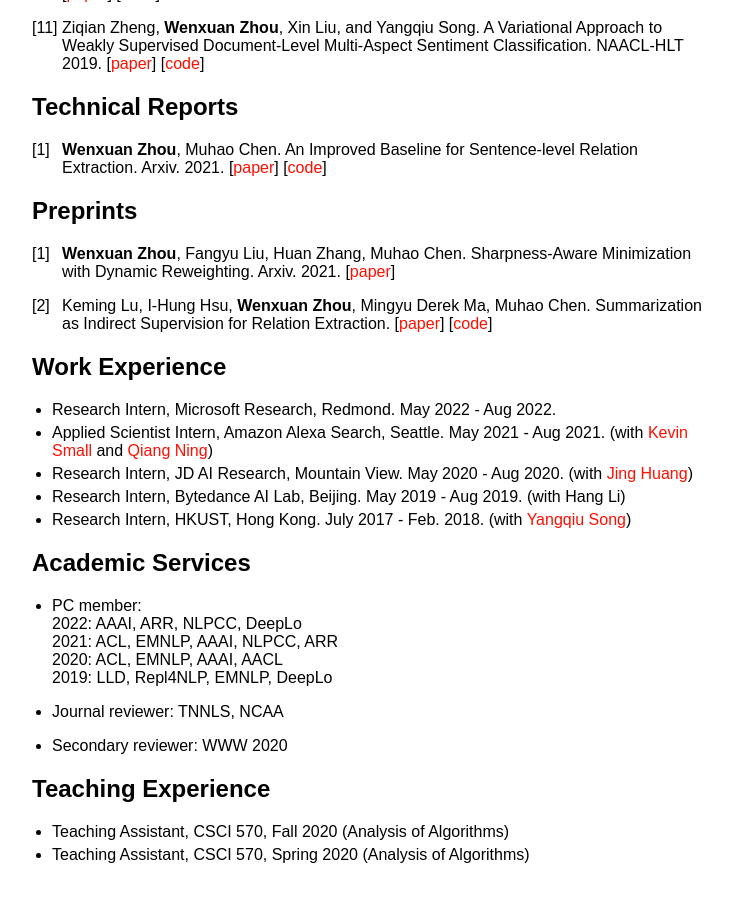
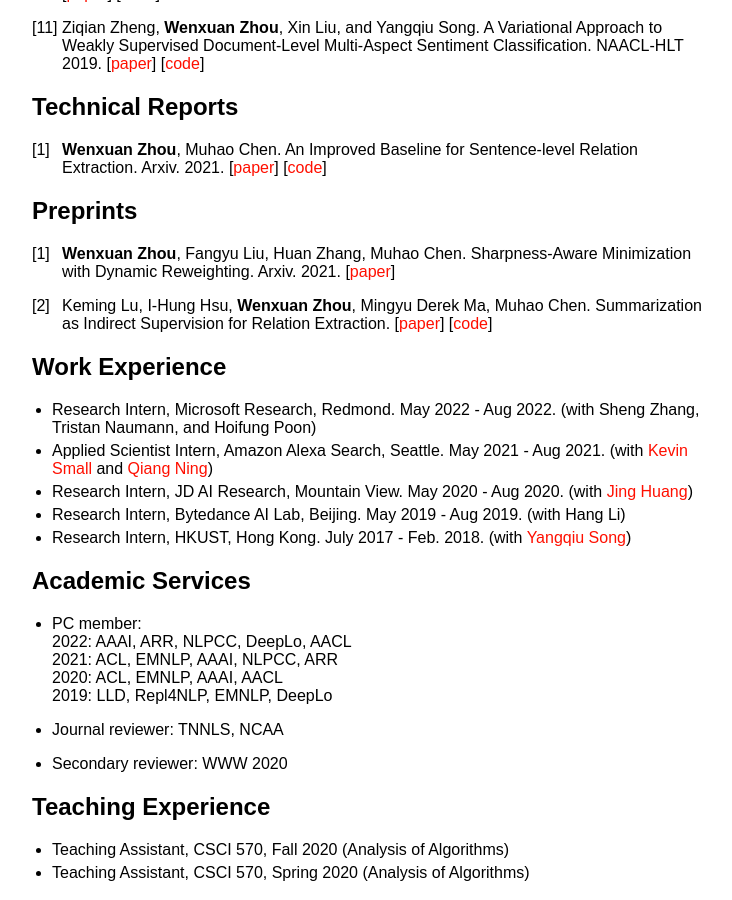
Before and after one commit to wzhouad/wzhouad.github.io, a Jekyll site: the page built from index.md, in a window 1280 px wide and 900 px high, scrolled down 1130 px. Shown: the whole window, without its empty margins (258-990 px from the left). Built offline with Jekyll 4.4.1, drawn with Linux system fonts in a browser that asks for light colours; our own code applies the rules of GitHub Pages for plain Markdown files; some of the changed text lies outside the part shown.

Commit message:
Update index.md

```diff
--- a/index.md
+++ b/index.md
@@ -47,7 +47,7 @@
 2. Keming Lu, I-Hung Hsu, **Wenxuan Zhou**, Mingyu Derek Ma, Muhao Chen. Summarization as Indirect Supervision for Relation Extraction. \[[paper](https://arxiv.org/abs/2205.09837)\] \[[code](https://github.com/luka-group/SuRE)\]
 
 ## Work Experience
-* Research Intern, Microsoft Research, Redmond. May 2022 - Aug 2022.
+* Research Intern, Microsoft Research, Redmond. May 2022 - Aug 2022. (with Sheng Zhang, Tristan Naumann, and Hoifung Poon)
 * Applied Scientist Intern, Amazon Alexa Search, Seattle. May 2021 - Aug 2021. (with [Kevin Small](http://www.kevinsmall.org/) and [Qiang Ning](https://www.qiangning.info/))
 * Research Intern, JD AI Research, Mountain View. May 2020 - Aug 2020. (with [Jing Huang](https://sites.google.com/view/drjinghuang))
 * Research Intern, Bytedance AI Lab, Beijing. May 2019 - Aug 2019. (with Hang Li)
@@ -55,7 +55,7 @@
 
 ## Academic Services
 * PC member:<br>
-2022: AAAI, ARR, NLPCC, DeepLo<br>
+2022: AAAI, ARR, NLPCC, DeepLo, AACL<br>
 2021: ACL, EMNLP, AAAI, NLPCC, ARR<br>
 2020: ACL, EMNLP, AAAI, AACL<br>
 2019: LLD, Repl4NLP, EMNLP, DeepLo<br>
```
Also changed, not shown: other parts of index.md (+1 -1 lines).
